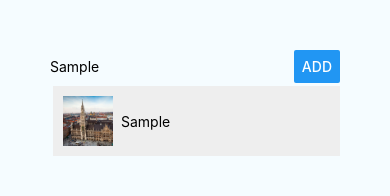
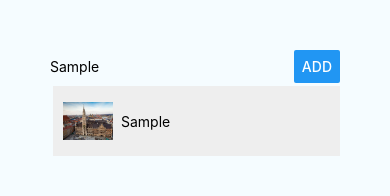
Before and after one commit to FernandoFigueroa0710/awesome-places, a React Native app: screen / in a window 390 px wide. Both pictures are taken after typing "Sample" into the empty fields and a click on the button "ADD". Shown: the top 196 px of the page. Built offline with nearby package versions, Linux system fonts and the light colour scheme.

Commit message:
added contain property to the image

```diff
--- a/src/components/ListItem/ListItem.js
+++ b/src/components/ListItem/ListItem.js
@@ -4,7 +4,7 @@ import { View, Text, StyleSheet, TouchableOpacity, Image } from "react-native";
 const ListItem = props => (
   <TouchableOpacity onPress={props.onItemPressed}>
     <View style={styles.listItem}>
-      <Image source={props.image} style={styles.image} />
+      <Image source={props.image} resizeMode="contain" style={styles.image} />
       <Text>{props.placeName}</Text>
     </View>
   </TouchableOpacity>
```
